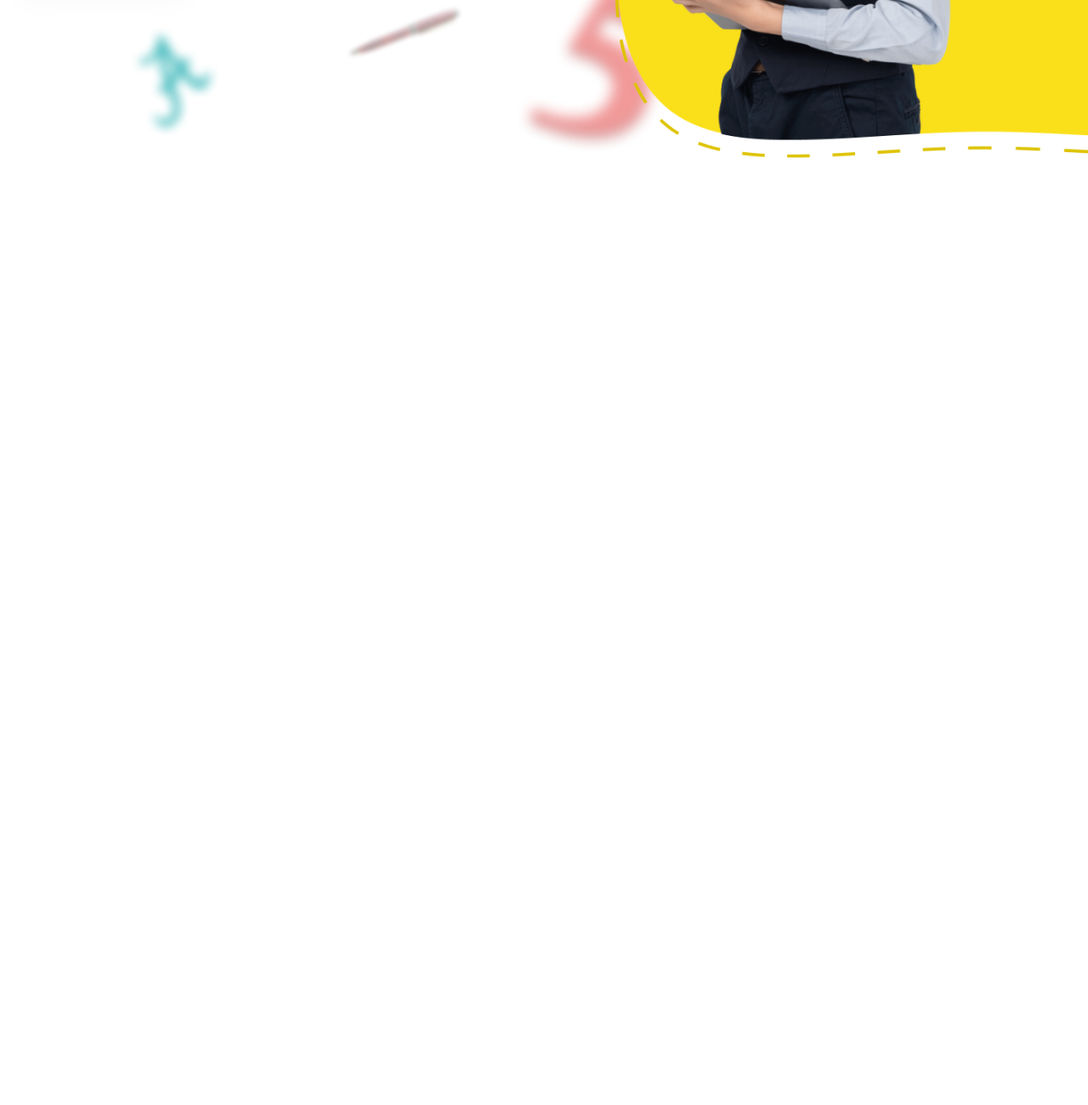
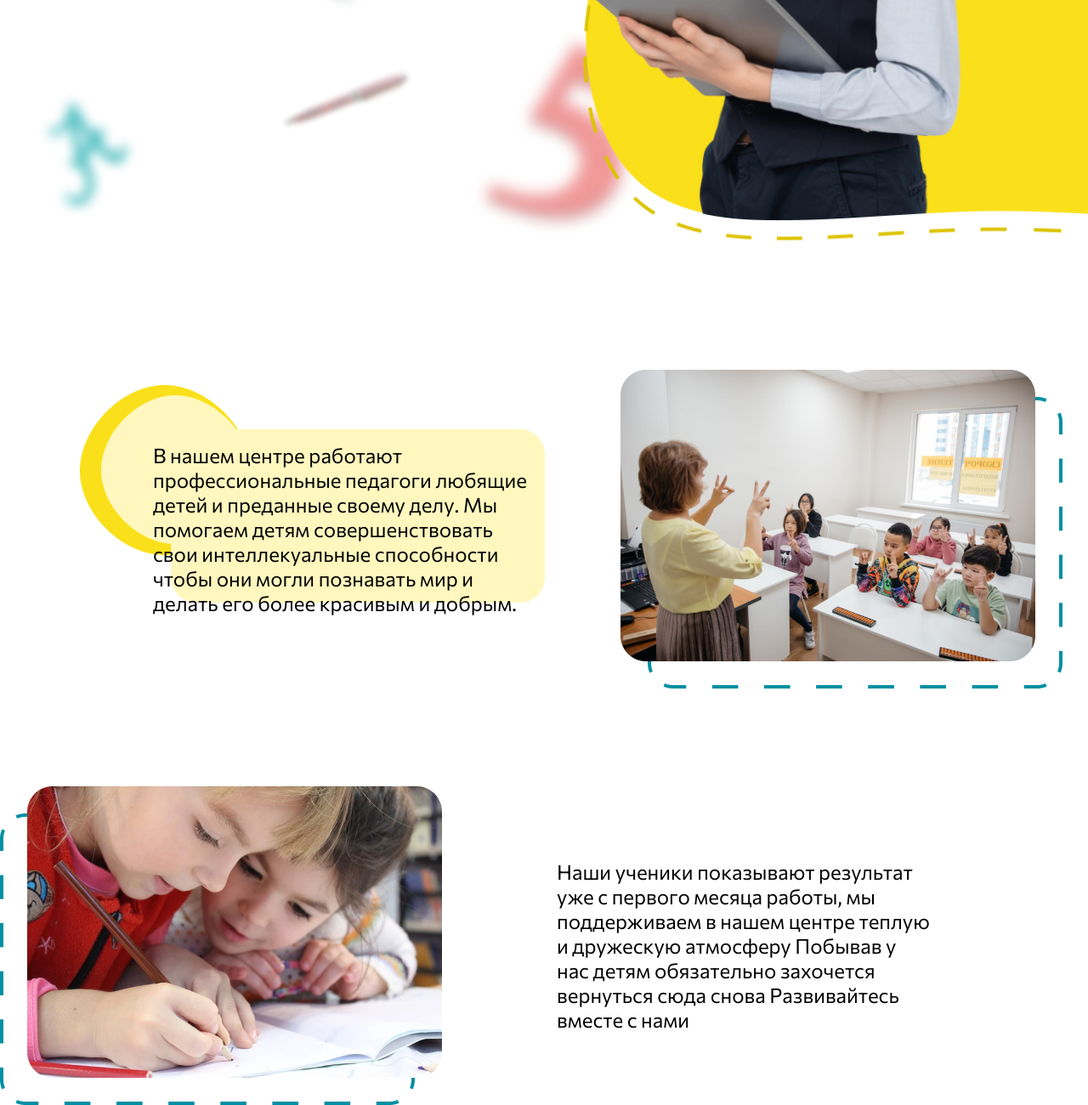
Before and after one commit to Gedeon4ick/school, a website: page src/index.html in a window 1280 px wide. Shown: the part 592-1892 px from the top of the page at 85% size. Before the commit the page ends 800 px from the top, so only its background shows below. Drawn offline with nearby package versions, Linux system fonts and the light colour scheme; files that its build step writes are made by us from their sources.

Commit message:
about section

```diff
--- a/src/index.html
+++ b/src/index.html
@@ -35,11 +35,32 @@
         <div class="wrapper">
             <div class="title"><span>KEMENGER MEKTEBI</span>- центр
                 интеллектуального развития</div>
-                <div class="title__descr">Обучение происходит на казахском и русском языках. При записи на два или более курсов предусмотрена скидка. Запишитесь на бесплатный пробный урок.</div>
+            <div class="title__descr">Обучение происходит на казахском и русском языках. При записи на два или более
+                курсов предусмотрена скидка. Запишитесь на бесплатный пробный урок.</div>
             <button>Оставить заявку</button>
         </div>
     </div>
 </header>
+
+<section class="about">
+    <div class="container">
+        <div class="wrapper">
+            <div class="text">В нашем центре работают профессиональные педагоги любящие детей и преданные своему делу.
+                Мы помогаем детям совершенствовать свои интеллекуальные способности чтобы они могли познавать мир и
+                делать его более красивым и добрым. </div>
+            <img src="./img/class.png" alt="claas">
+        </div>
+        <div class="wrapper2">
+            <img src="./img/child.png" alt="child">
+            <div class="text2">Наши ученики показывают результат уже с первого месяца работы, мы поддерживаем в нашем
+                центре теплую и дружескую атмосферу
+                Побывав у нас детям обязательно захочется вернуться сюда снова
+                Развивайтесь вместе с нами
+            </div>
+        </div>
+    </div>
+</section>
+
 <body>
 
 </body>
--- /dev/null
+++ b/src/sass/block/_about.scss
@@ -0,0 +1,45 @@
+.about {
+    height: 900px;
+
+    .wrapper {
+        padding-top: 127px;
+        display: grid;
+        grid-template-columns: repeat(2, minmax(300px, 550px));
+        align-items: center;
+        justify-content: end;
+
+        .text {
+            width: 440px;
+            font-weight: 400;
+            font-size: 24px;
+            line-height: 29px;
+            color: #000000;
+            position: relative;
+
+            &::after {
+                content: url('../img/texttop.png');
+                position: absolute;
+                top: -68px;
+                left: -86px;
+                z-index: -1;
+            }
+        }
+    }
+
+    .wrapper2 {
+        margin-top: 115px;
+        display: grid;
+        grid-template-columns: repeat(2, minmax(300px, 550px));
+        justify-content: start;
+        align-items: center;
+        column-gap: 105px;
+
+        .text2 {
+            width: 440px;
+            font-weight: 400;
+            font-size: 24px;
+            line-height: 29px;
+            color: #000000;
+        }
+    }
+}
--- a/src/sass/block/_header.scss
+++ b/src/sass/block/_header.scss
@@ -1,5 +1,5 @@
 header {
-    height: 100vh;
+    height: 900px;
     position: relative;
     background: url('../../img/titul.png');
     background-repeat: no-repeat;
@@ -23,6 +23,7 @@ header {
                 font-size: 16px;
                 line-height: 20px;
                 color: #000000;
+                cursor: pointer;
             }
         }
 
@@ -43,6 +44,18 @@ header {
             font-size: 48px;
             line-height: 59px;
             color: #000000;
+            position: relative;
+
+            &::after {
+                content: 'KEMENGER MEKTEBI ';
+                position: absolute;
+                top: -26px;
+                left: -33px;
+                font-weight: 600;
+                font-size: 48px;
+                line-height: 59px;
+                color: rgba(1, 143, 163, 0.06);
+            }
 
             span {
                 color: #018FA3;
@@ -67,12 +80,17 @@ header {
             top: 586px;
             border: none;
             background: #FAE01A;
-            box-shadow: 0px 20px 40px -27px rgba(0, 0, 0, 0.15);
+
             border-radius: 30px;
             font-weight: 500;
             font-size: 20px;
             line-height: 24px;
             color: #000000;
+            cursor: pointer;
+
+            &:hover {
+                box-shadow: 0px 20px 40px -27px rgba(250, 224, 26, 1)
+            }
         }
     }
 }
--- a/src/sass/style.scss
+++ b/src/sass/style.scss
@@ -11,3 +11,4 @@
 }
 
 @import 'block/header';
+@import 'block/about';
```
Also changed, not shown: docs/index.html (+1 -1 lines), docs/css/style.min.css, docs/img/child.png (added), docs/img/class.png (added), docs/img/textbottom.png (added), docs/img/texttop.png (added), src/img/child.png (added), src/img/class.png (added), src/img/textbottom.png (added), src/img/texttop.png (added). Lines whose indentation alone changed are shown as unchanged.
